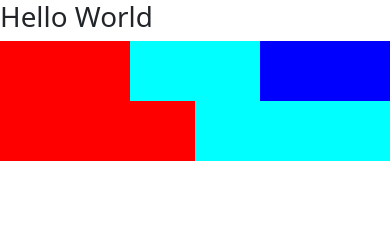
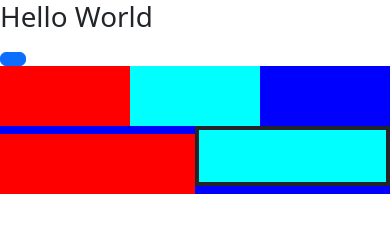
Before and after one commit to Khushalpatel499/HTML_CSS, a plain HTML site: page 8-bootstrap/index.html in a window 390 px wide. Drawn offline with nearby package versions, Linux system fonts and the light colour scheme.

Commit message:
bootstrap properties

```diff
--- a/index.html
+++ b/8-bootstrap/index.html
@@ -8,9 +8,11 @@
       rel="stylesheet"
       href="https://cdn.jsdelivr.net/npm/bootstrap@5.3.3/dist/css/bootstrap.min.css"
     />
+    <link rel="stylesheet" href="style.css" />
   </head>
   <body>
     <h1>Hello World</h1>
+    <button type="button" class="btn btn-primary mt-2"></button>
     <div class="container-fluid">
       <div class="row" style="background-color: blue">
         <div class="col-4" style="background-color: red; height: 60px"></div>
@@ -18,10 +20,13 @@
       </div>
       <div class="row" style="background-color: blue">
         <div
-          class="col-6 col-sm-4"
+          class="col-6 col-sm-4 mt-2"
           style="background-color: red; height: 60px"
         ></div>
-        <div class="col-6" style="background-color: cyan; height: 60px"></div>
+        <div
+          class="col-6 d-md-none border border-dark"
+          style="background-color: cyan; height: 60px"
+        ></div>
       </div>
     </div>
     <script src="https://cdn.jsdelivr.net/npm/bootstrap@5.3.3/dist/js/bootstrap.bundle.min.js"></script>
--- /dev/null
+++ b/8-bootstrap/style.css
@@ -0,0 +1,3 @@
+.border-dark {
+  border-width: 4px !important;
+}
```
Also changed, not shown: 8-bootstrap/notes.html (added, +51 -0 lines), notes.html (deleted, +0 -23 lines).
